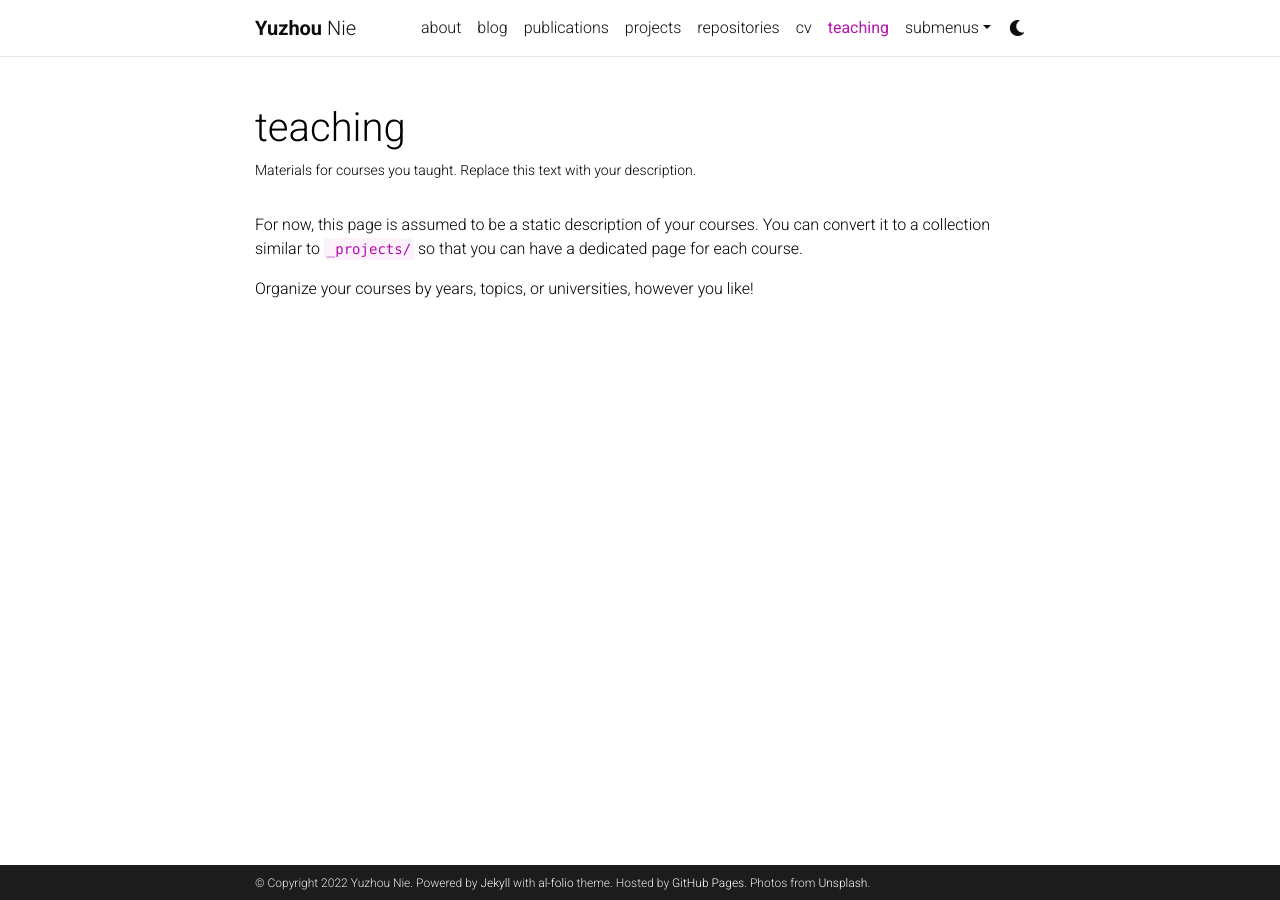
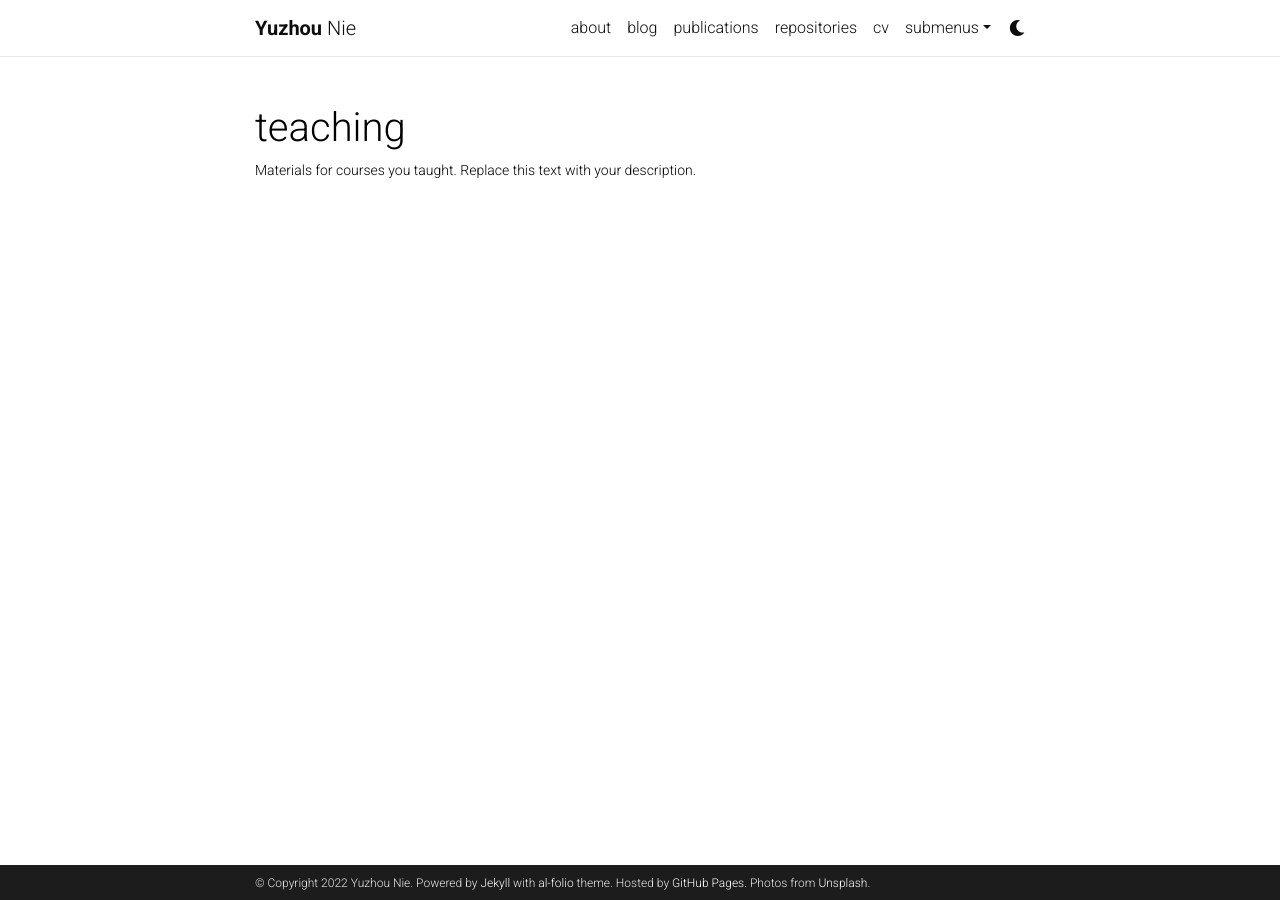
Before and after one commit to rucnyz/rucnyz.github.io, a Jekyll site: the page built from _pages/teaching.md, in a window 1280 px wide. Built offline with Jekyll 4.4.1, drawn with Linux system fonts in a browser that asks for light colours; full-size pictures stand in for the smaller copies a plugin makes; comment, search, counter and statistics services are not loaded; a style sheet for code colours, icons or effects is not loaded.

Commit message:
update my profile

```diff
--- a/_pages/teaching.md
+++ b/_pages/teaching.md
@@ -3,10 +3,6 @@
 permalink: /teaching/
 title: teaching
 description: Materials for courses you taught. Replace this text with your description.
-nav: true
+nav: false
 nav_order: 5
 ---
-
-For now, this page is assumed to be a static description of your courses. You can convert it to a collection similar to `_projects/` so that you can have a dedicated page for each course.
-
-Organize your courses by years, topics, or universities, however you like!
```
Also changed, not shown: _pages/about.md (+1 -1 lines), _pages/projects.md (+1 -1 lines).
